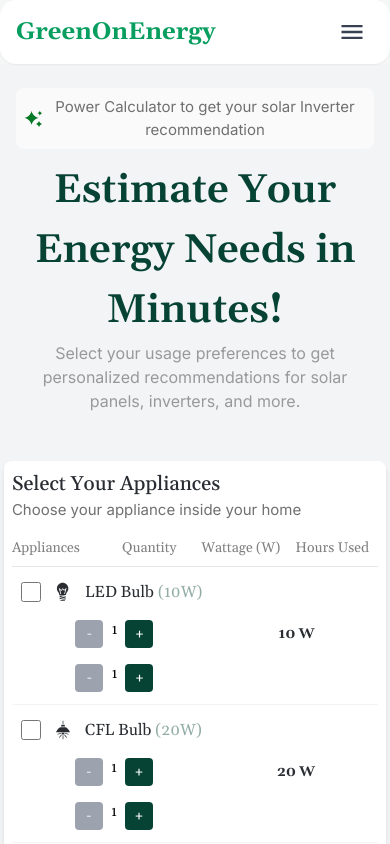
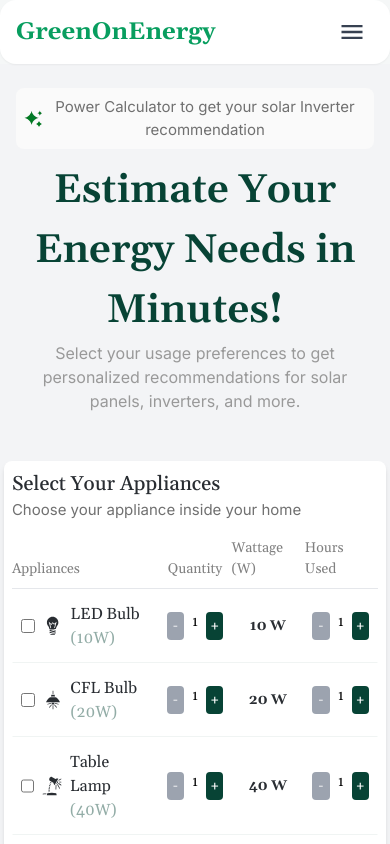
Before and after one commit to Timmydee/greenonenergy, a Next.js app: page / in a window 390 px wide. Shown: the top 844 px of the page. Built offline with nearby package versions, Linux system fonts and the light colour scheme.

Commit message:
update: small screen

```diff
--- a/app/globals.css
+++ b/app/globals.css
@@ -72,7 +72,8 @@ body {
   font-size: 18px;
 }
 .formInput{
-  width: 437px;
+  width: 100%;
+  /* width: 437px; */
   height: 43px;
   border-radius: 8px;
   border: #000;
@@ -87,10 +88,19 @@ body {
   .h1{
     font-size: 40px;
   }
+  .formInput{
+    width: 100%;
+    height: 35px;
+  }
+
 }
 
 @media (max-width: 450px) {
   .h1{
     font-size: 34;
   }
+  .formInput{
+    width: 100%;
+    height: 30px;
+  }
 }
--- a/components/EnergyEstimator/ApplianceInput.tsx
+++ b/components/EnergyEstimator/ApplianceInput.tsx
@@ -14,8 +14,8 @@ const ApplianceInput: React.FC<ApplianceInputProps> = ({ appliances, selectedApp
         Select Your Appliances
         </h5>
         <p className="p2">Choose  your appliance inside your home</p>
-        <div className="grid md:grid-cols-5 grid-cols-4 md:font-normal font-light items-end border-b pb-2 text-[#808080] md:text-base text-sm mt-4">
-          <span className="justify-self-start md:col-span-2">Appliances</span>
+        <div className="grid grid-cols-5 md:font-normal font-light items-end border-b pb-2 text-[#808080] md:text-base text-[14px] mt-4">
+          <span className="justify-self-start col-span-2">Appliances</span>
           <span className="justify-self-center">Quantity</span>
           <span className="justify-self-center">Wattage (W)</span>
           <span className="justify-self-center">Hours Used</span>
@@ -24,13 +24,13 @@ const ApplianceInput: React.FC<ApplianceInputProps> = ({ appliances, selectedApp
         {appliances.map((appliance) => (
           <div
             key={appliance.name}
-            className={`grid md:grid-cols-5 gap-4 items-center py-3 md:px-0 px-2 cursor-pointer transition duration-200 font-normal text-gray-800 md:text-base text-sm border border-b-[#0743350F] ${selectedAppliances.includes(appliance.name)
+            className={`grid grid-cols-5 gap-4 items-center py-3 md:px-0 px-2 cursor-pointer transition duration-200 font-normal text-gray-800 md:text-base text-sm border border-b-[#0743350F] ${selectedAppliances.includes(appliance.name)
               ? "bg-[#07433529] shadow-sm p-2 rounded-md"
               : "hover:bg-gray-50 p-2 border-transparent"
             }`}
           >
             <span
-              className={`flex items-center space-x-3 col-span-2 md:pl-4`}
+              className={`flex items-center md:space-x-3 space-x-2 col-span-2 md:pl-4`}
             >
               <input type="checkbox" className="w-5 h-5 accent-green-500" checked={selectedAppliances.includes(appliance.name)} onChange={() => handleToggleAppliance(appliance.name)}/>
               <span className="text-xl text-[#292D32]">{appliance.icon}</span>
--- a/components/EnergyEstimator/EnergyEstimator.tsx
+++ b/components/EnergyEstimator/EnergyEstimator.tsx
@@ -137,7 +137,7 @@ const EnergyEstimator = () => {
 
       {openModal && (
         <div className="fixed inset-0 bg-black bg-opacity-50 flex items-center justify-center z-50">
-          <div className="bg-white p-6 rounded-3xl shadow-lg w-full max-w-xl relative">
+          <div className="bg-white p-6 rounded-3xl shadow-lg md:w-full w-[90%] mx-auto md:max-w-xl relative">
             <RecommendationForm results={results} setOpenModal={setOpenModal} />
           </div>
         </div>
--- a/components/EnergyEstimator/Hero.tsx
+++ b/components/EnergyEstimator/Hero.tsx
@@ -17,10 +17,10 @@ const Hero = () => {
         Select your usage preferences to get personalized recommendations for solar panels, inverters, and more.
         </p>
       </div>
-      <div className="absolute top-0 left-20 md:block hidden">
+      <div className="absolute lg:top-0 lg:left-20 md:top-4 md:left-12 md:block hidden">
         <Image src='/star3.png' alt="inverter_star" width={52} height={52} />
       </div>
-      <div className="absolute top-16 right-20 md:block hidden">
+      <div className="absolute lg:top-16 lg:right-20 md:top-12 md:right-16 md:block hidden">
         <Image src='/star4.png' alt="inverter_star" width={52} height={52} />
       </div>
     </section>
--- a/components/EnergyEstimator/RecommendationForm.tsx
+++ b/components/EnergyEstimator/RecommendationForm.tsx
@@ -67,7 +67,7 @@ const RecommendationForm = ({ results, setOpenModal }: RecommendationFormProps)
   };
 
   return (
-    <main className="md:max-w-2xl mx-auto w-[90%] px-4 py-4">
+    <main className="md:max-w-2xl px-4 py-4">
       {isSuccess ?
         <div>
           <div className="flex justify-center items-center space-x-2 bg-[#FAFAFA] rounded-2xl p-2 max-w-[136px] mx-auto ">
@@ -79,7 +79,7 @@ const RecommendationForm = ({ results, setOpenModal }: RecommendationFormProps)
           </div>
           <div className="flex flex-col justify-center items-center mt-8">
             <p className="p2">Get full detailed result summary on your Email</p>
-            <Button text='Return to Website' type="button" />
+            {/* <Button text='Return to Website' type="button" /> */}
           </div>
         </div> :
         <div>
@@ -161,7 +161,7 @@ const RecommendationForm = ({ results, setOpenModal }: RecommendationFormProps)
           </form>
         </div>
       }
-      <div onClick={() => setOpenModal(false)} className="w-8 h-8 flex items-center justify-center font-bold text-[#074335] border border-[#074335] cursor-pointer rounded-full absolute top-6 right-6">
+      <div onClick={() => setOpenModal(false)} className="w-8 h-8 flex items-center justify-center font-bold text-[#074335] border border-[#074335] cursor-pointer rounded-full absolute md:top-6 md:right-6 top-3 right-3">
         <MdClose size={24} />
       </div>
     </main>
```
